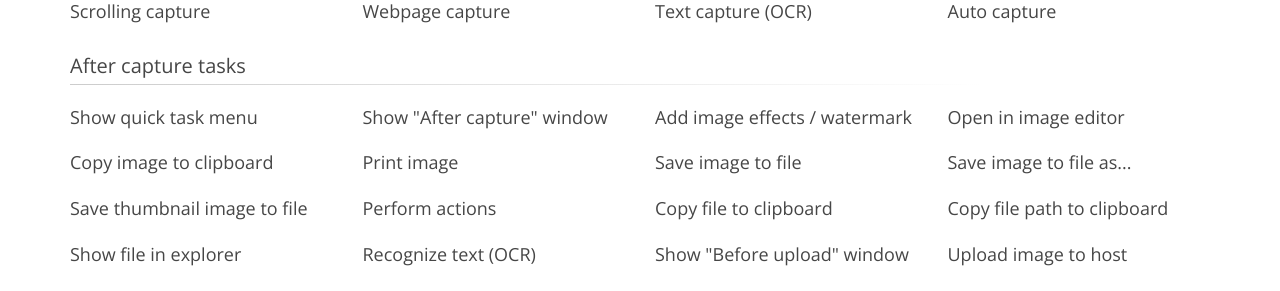
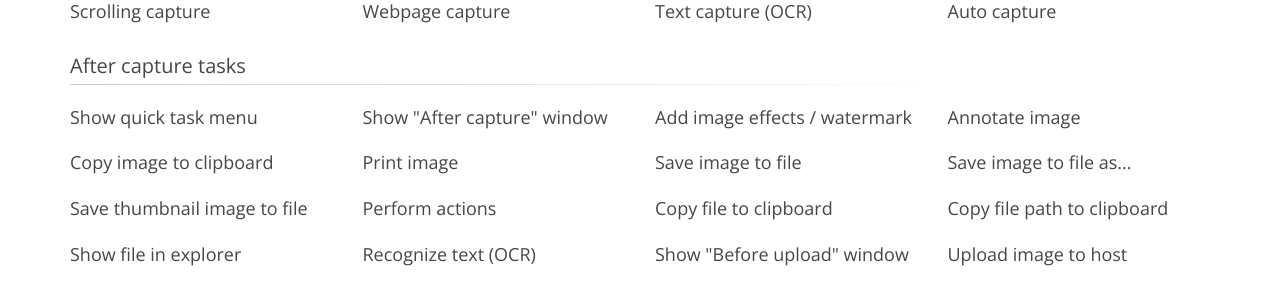
Before and after one commit to ShareX/sharex.github.io, a Jekyll site: the page built from index.html, in a window 1280 px wide and 900 px high, scrolled down 1479 px. Shown: the part 155-446 px from the top of the window. Built offline with Jekyll 4.4.1, drawn with Linux system fonts in a browser that asks for light colours; comment, search, counter and statistics services are not loaded; some of the changed text lies outside the part shown.

Commit message:
Update home page to 11.7.0

```diff
--- a/index.html
+++ b/index.html
@@ -66,7 +66,7 @@ layout: default
             <div class="col-sm-3">Show quick task menu</div>
             <div class="col-sm-3">Show "After capture" window</div>
             <div class="col-sm-3">Add image effects / watermark</div>
-            <div class="col-sm-3">Open in image editor</div>
+            <div class="col-sm-3">Annotate image</div>
             <div class="col-sm-3">Copy image to clipboard</div>
             <div class="col-sm-3">Print image</div>
             <div class="col-sm-3">Save image to file</div>
@@ -159,7 +159,7 @@ layout: default
         </div>
         <h4>Text uploaders</h4>
         <div class="row">
-            <div class="col-sm-3"><a href="http://pastebin.com">Pastebin</a></div>
+            <div class="col-sm-3"><a href="https://pastebin.com">Pastebin</a></div>
             <div class="col-sm-3"><a href="http://paste2.org">Paste2</a></div>
             <div class="col-sm-3"><a href="http://slexy.org">Slexy</a></div>
             <div class="col-sm-3"><a href="https://pastee.org">Pastee.org</a></div>
@@ -203,6 +203,7 @@ layout: default
             <div class="col-sm-3"><a href="https://lithi.io">Lithiio</a></div>
             <div class="col-sm-3"><a href="https://transfer.sh">transfer.sh</a></div>
             <div class="col-sm-3"><a href="http://uplea.com">Uplea</a></div>
+            <div class="col-sm-3"><a href="https://github.com/root-gg/plik">Plik</a></div>
             <div class="col-sm-3">Shared folder</div>
             <div class="col-sm-3"><a href="https://en.wikipedia.org/wiki/Email">Email</a></div>
             <div class="col-sm-3"><a href="https://github.com/ShareX/CustomUploaders">Custom file uploader</a></div>
@@ -238,6 +239,7 @@ layout: default
             <div class="col-sm-3"><a href="https://delicious.com">Delicious</a></div>
             <div class="col-sm-3"><a href="https://vk.com">VK</a></div>
             <div class="col-sm-3"><a href="https://www.pushbullet.com">Pushbullet</a></div>
+            <div class="col-sm-3"><a href="https://www.google.com/imghp">Google image search</a></div>
         </div>
     </div>
 </div>
```
